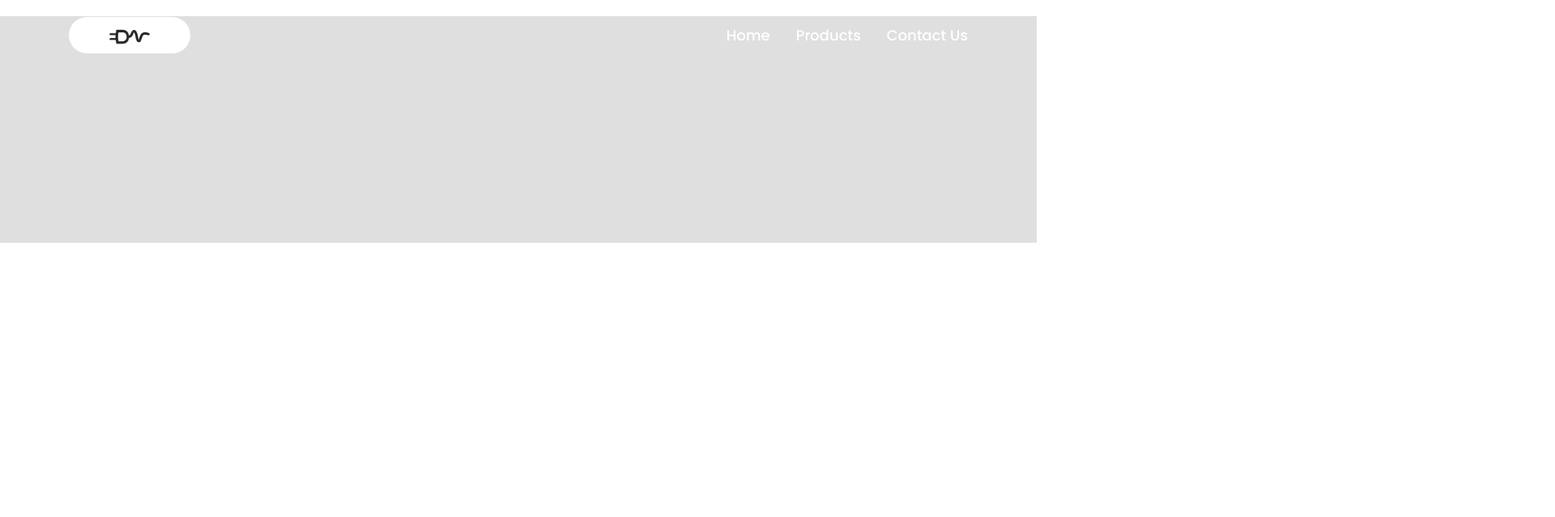
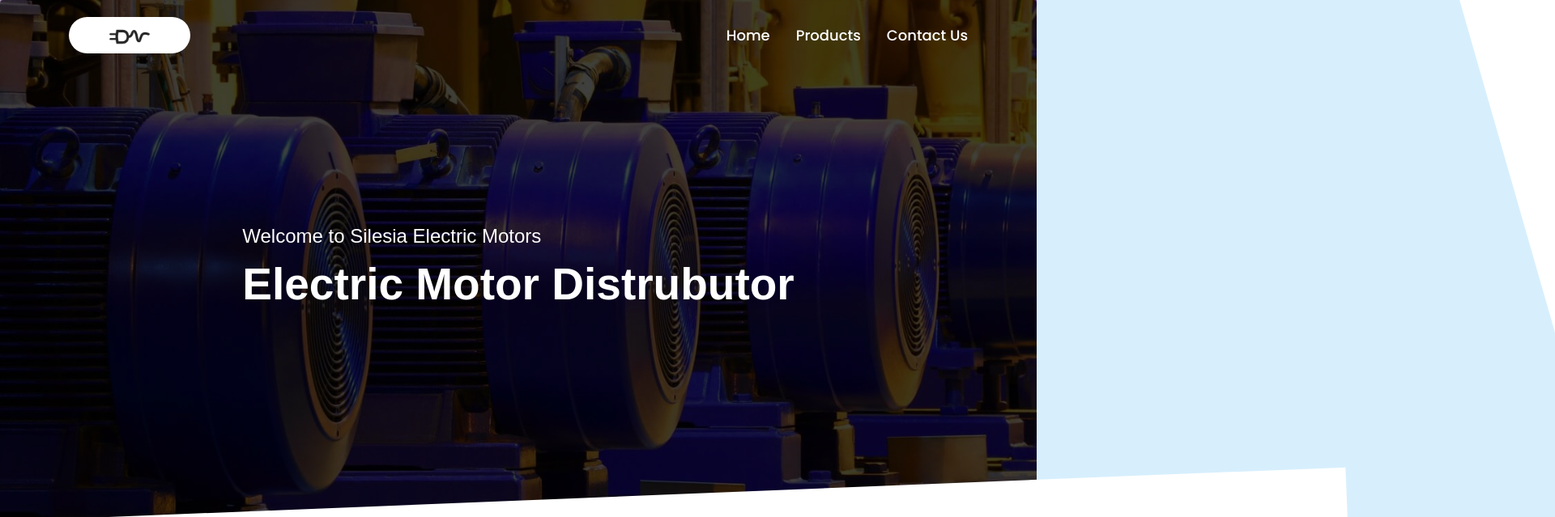
Before and after one commit to TejasSalian/silesia-electric-motors, a React (Create React App) app: page / in a window 1280 px wide. Shown: the top 639 px of the page at 81% size, 1920 px wide, since content can reach past the window. Built offline with nearby package versions, Linux system fonts and the light colour scheme.

Commit message:
Route issues fixed

```diff
--- a/src/Pages/Main.js
+++ b/src/Pages/Main.js
@@ -24,10 +24,13 @@
         <Router basename="/silesia-electric-motors">
             <Navbar />
                 <Switch>
-                    <Route path="/home">
+                    <Route exact path="/">
                         <Home />
                     </Route>
-                    <Route path="/product/:id">
+                    <Route exact path="/home">
+                        <Home />
+                    </Route>
+                    <Route exact path="/product/:id">
                         <Product />
                     </Route>
                 </Switch>
```
